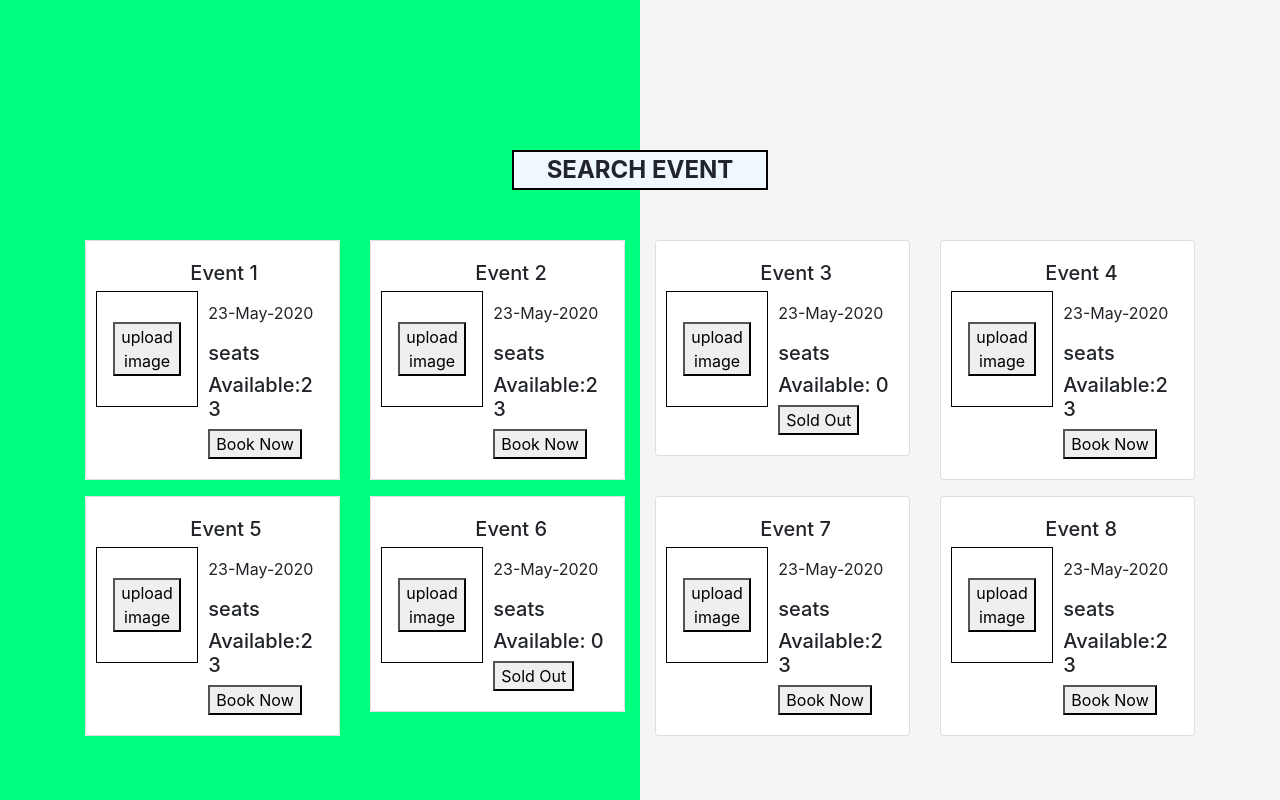
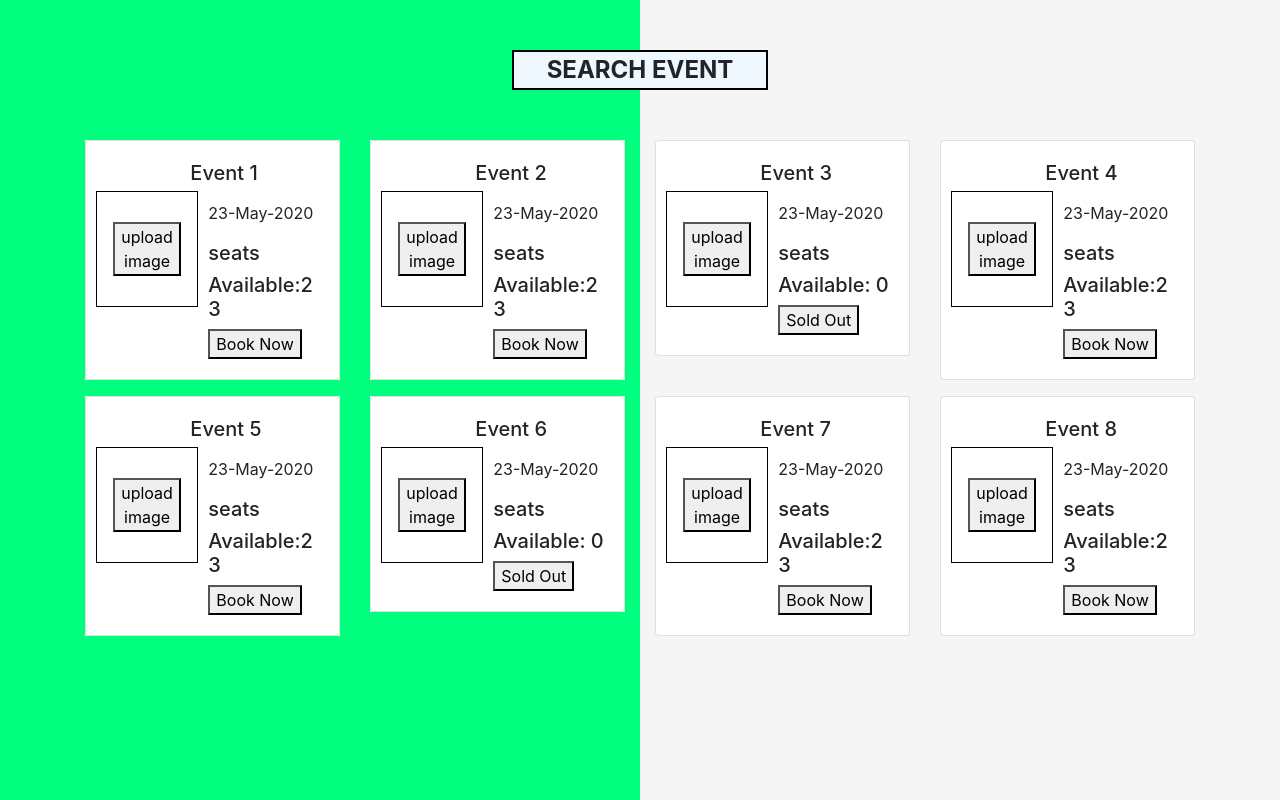
Before and after one commit to Vishwa000/Day-12-task-01, a plain HTML site: page index.html in a window 1280 px wide. Drawn offline with nearby package versions, Linux system fonts and the light colour scheme.

Commit message:
Update index.css

```diff
--- a/index.css
+++ b/index.css
@@ -13,7 +13,7 @@ body{
 
 }
 body{
-    margin-top: 150px;
+    margin-top: 13px;
 }
 img{
     width: 100px;
```
